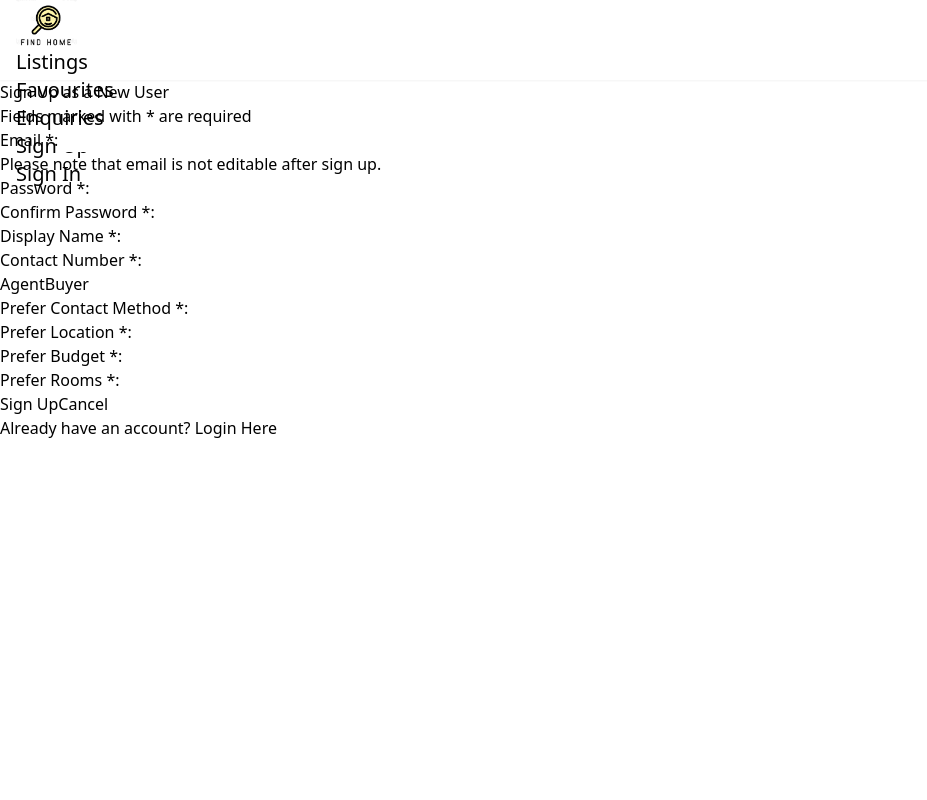
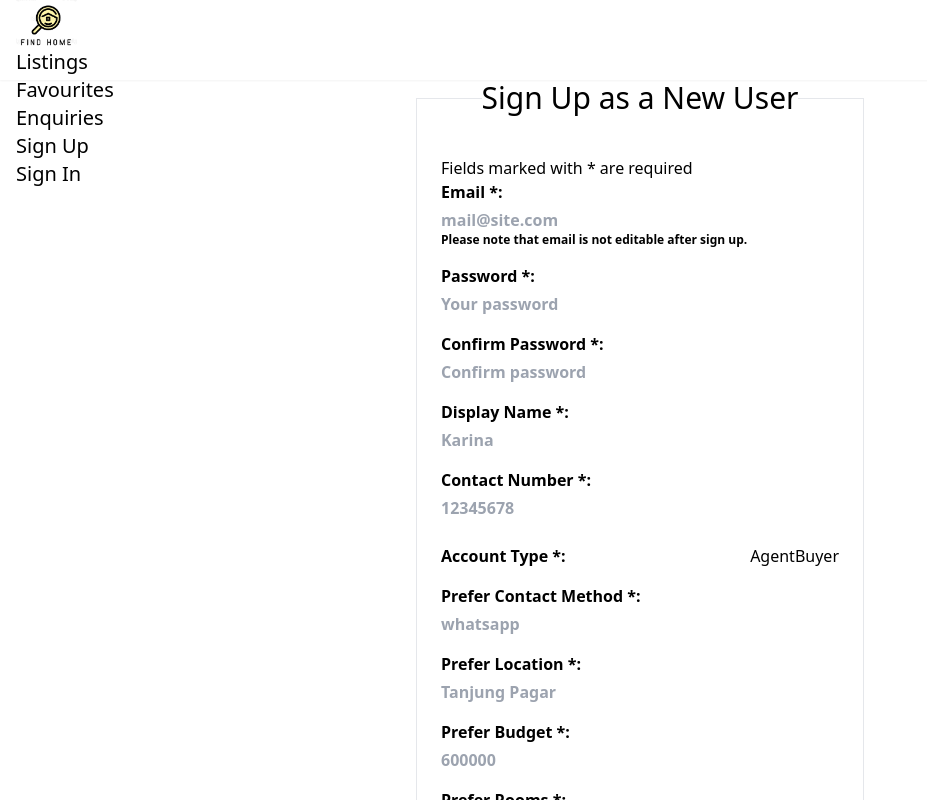
Before and after one commit to Joanne-000/FindHome, a React (Vite) app in the folder frontend/: page /signup in a window 1280 px wide. Shown: the top 800 px of the page, without its empty margins (0-927 px from the left). Built offline with nearby package versions, Linux system fonts and the light colour scheme.

Commit message:
feat: add css styling

```diff
--- a/frontend/src/components/FavPage.jsx
+++ b/frontend/src/components/FavPage.jsx
@@ -63,9 +63,14 @@ const FavPage = () =>{
     return(
     <>
       <p>{message}</p>
+      <div className="flex w-full flex-col lg:flex-row">
+<div className="card bg-base-300 rounded-box grid h-full w-full lg:w-1/4 place-items-center">content</div>
+<div className="divider lg:divider-horizontal"></div>
+      <div className="card bg-base-300 rounded-box grid h-full w-full lg:w-3/4 place-items-center">
+      <div className="flex flex-wrap justify-center gap-4 p-4">
       {data && data.map((item)=>(
-          <div key={item.id}>
-            <div>
+          <div key={item.id}  className="card bg-base-200 w-96 m-3 shadow-sm">
+          <div className="h-48 w-full overflow-hidden rounded-t-md">
             <Swiper
               slidesPerView={1}
               spaceBetween={30}
@@ -75,14 +80,15 @@ const FavPage = () =>{
               }}
               navigation={true}
               modules={[Pagination, Navigation]}
-              className="mySwiper"
+              className="h-full w-full"
               >
               {(item.images).map((image)=>(
-              <SwiperSlide ><img width="500px" height="500px" key={image.id} src={image.imageurl} alt={item.propertyname}></img></SwiperSlide>
+              <SwiperSlide ><img className="h-full w-full object-cover" key={image.id} src={image.imageurl} alt={item.propertyname}></img></SwiperSlide>
             ))}
             </Swiper>
             </div>
-            <div>
+            <div className="card-body">
+            <div className="card-title">
             {item.propertyname}
             </div>
             <div>
@@ -99,17 +105,22 @@ const FavPage = () =>{
             <div>
             {item.price}
             </div>
+            <div className="card-actions justify-end">
             <div>
-            <div>
-            <button name="detBtn" type="button" id={item.id} onClick={() => navigate(`/listings/${item.id}`)}>See details</button>
+            <button className="btn btn-warning" name="detBtn" type="button" id={item.id} onClick={() => navigate(`/listings/${item.id}`)}>See details</button>
             </div>
             {user &&
             <div>
-            <button name="favBtn" type="button" id={item.id} onClick={handleFav}>Fav</button>
+            <button className="btn btn-warning" name="favBtn" type="button" id={item.id} onClick={handleFav}>Fav</button>
             </div>}
+            </div>
             </div>
           </div>
       ))}
+      </div>
+      </div>
+      </div>
+
       </>
     )
 }
--- a/frontend/src/components/SignInForm.jsx
+++ b/frontend/src/components/SignInForm.jsx
@@ -88,6 +88,8 @@ const SignInForm = () => {
           <div className="field">
             <label >Email:</label>
             <input
+              className="input validator"
+              placeholder="mail@site.com"
               type="email"
               autoComplete="off"
               id="email"
@@ -96,6 +98,7 @@ const SignInForm = () => {
               onChange={handleChange}
               required
             />
+            <div className="validator-hint">Enter valid email address</div>
           </div>
           <div >
             <label >Password:</label>
--- a/frontend/src/components/UserDetailForm.jsx
+++ b/frontend/src/components/UserDetailForm.jsx
@@ -171,16 +171,23 @@ const UserDetailForm = ({userId}) => {
 
   return (
     <>
-    <div>
-      <h1>
+      <div className="flex justify-center items-center min-h-screen">
+      <fieldset className="bg-base-200 border-base-300 rounded-box border p-6 w-full max-w-md mx-auto">
+      <legend className="fieldset-legend text-3xl text-center">
         {isEditing ? "Edit your Profile" : "Sign Up as a New User"}
-      </h1>
+      </legend>
+      <div>
+      <p className="pb-4 text-xl text-center text-red-500">{message?<span className="font-bold">Warning: </span>:""}{message}</p>
+      </div>
+      <div>
       <p >Fields marked with * are required</p>
-      <p>{message}</p>
+      </div>
       <form onSubmit={handleSubmit}>
-      <div >
-              <label>Email *:
+          <div className="form-control mb-4">
+          <label className="label flex flex-col items-start font-semibold">Email *:
               <input
+                className="input validator input-bordered mt-1 w-full"
+                placeholder="mail@site.com"
                 type="email"
                 id="email"
                 value={email}
@@ -189,14 +196,15 @@ const UserDetailForm = ({userId}) => {
                 disabled={isEditing? true : false}
                 required
                 />
-                <p>Please note that email is not editable after sign up.</p>
+              <span className="text-xs">Please note that email is not editable after sign up.</span>
               </label>
             </div>
         {isEditing && (
           <>
-          <div >
-          <label >Account Type *:
+          <div className="form-control mb-4">
+          <label className="label flex flex-col items-start font-semibold" >Account Type *:
           <input
+          className="input input-bordered mt-1 w-full"
             type="text"
             id="userrole"
             value={userrole}
@@ -205,9 +213,10 @@ const UserDetailForm = ({userId}) => {
             />
           </label>
         </div>
-            <div >
-        <label >Account Status *:
+        <div className="form-control mb-4">
+        <label className="label flex flex-col items-start font-semibold" >Account Status *:
         <input
+        className="input input-bordered mt-1 w-full"
           type="text"
           id="isactive"
           value={isactive}
@@ -219,9 +228,10 @@ const UserDetailForm = ({userId}) => {
           </>)}
         {!isEditing && (
           <>
-            <div>
-              <label >Password *:
+          <div className="form-control mb-4">
+          <label className="label flex flex-col items-start font-semibold" >Password *:
               <input
+              className="input input-bordered mt-1 w-full" placeholder="Your password"
                 type="password"
                 id="password"
                 value={password}
@@ -231,9 +241,10 @@ const UserDetailForm = ({userId}) => {
               />
             </label>
             </div>
-            <div >
-              <label >Confirm Password *:
+            <div className="form-control mb-4">
+            <label className="label flex flex-col items-start font-semibold" >Confirm Password *:
               <input
+              className="input input-bordered mt-1 w-full" placeholder="Confirm password"
                 type="password"
                 id="passwordconf"
                 value={passwordconf}
@@ -245,9 +256,10 @@ const UserDetailForm = ({userId}) => {
             </div>
             </>
         )}
-        <div >
-          <label >Display Name *:
+          <div className="form-control mb-4">
+          <label className="label flex flex-col items-start font-semibold" >Display Name *:
           <input
+          className="input input-bordered mt-1 w-full" placeholder="Karina"
             type="text"
             id="displayname"
             value={displayname}
@@ -256,9 +268,10 @@ const UserDetailForm = ({userId}) => {
           />
           </label>
         </div>
-        <div >
-          <label >Contact Number *:
+        <div className="form-control mb-4">
+        <label className="label flex flex-col items-start font-semibold" >Contact Number *:
           <input
+          className="input input-bordered mt-1 w-full" placeholder="12345678"
             type="text"
             id="contactnumber"
             value={contactnumber}
@@ -269,19 +282,24 @@ const UserDetailForm = ({userId}) => {
         </div>
         {!isEditing && (
 
-        <div >
-        <button type="button" onClick={() => handleRoleChange("agent")}>
-        Agent
-      </button>
-      <button type="button" onClick={() => handleRoleChange("buyer")}>
-        Buyer
-      </button>
+        <div className="pt-2 pb-4 flex flex-row justify-between">
+        <label className="label font-semibold" >Account Type *:
+        </label>
+        <div className="flex flex-row justify-between">
+          <button type="button" className="btn btn-lg" onClick={() => handleRoleChange("agent")}>
+            Agent
+          </button>
+          <button type="button" className="btn btn-lg" onClick={() => handleRoleChange("buyer")}>
+            Buyer
+          </button>
+          </div>
         </div>)}
         {userrole === "agent" ?
         <>
-        <div >
-          <label >License Id *:
+          <div className="form-control mb-4">
+          <label className="label flex flex-col items-start font-semibold" >License Id *:
           <input
+          className="input input-bordered mt-1 w-full" placeholder="T2555412R"
             type="text"
             id="licenseid"
             value={licenseid}
@@ -290,9 +308,10 @@ const UserDetailForm = ({userId}) => {
             />
           </label>
         </div>
-        <div >
-          <label >Profile Photo *:
+        <div className="form-control mb-4">
+        <label className="label flex flex-col items-start font-semibold" >Profile Photo *:
           <textarea
+          className="textarea h-24  textarea-bordered mt-1 w-full" placeholder="https://img.abc123image.jpg"
             type="url"
             id="profilephoto"
             value={profilephoto}
@@ -304,9 +323,10 @@ const UserDetailForm = ({userId}) => {
         </>
         :
         <>
-        <div >
-          <label >Prefer Contact Method *:
+          <div className="form-control mb-4">
+          <label className="label flex flex-col items-start font-semibold" >Prefer Contact Method *:
           <input
+          className="input input-bordered mt-1 w-full" placeholder="whatsapp"
             type="text"
             id="prefercontactmethod"
             value={prefercontactmethod}
@@ -315,9 +335,10 @@ const UserDetailForm = ({userId}) => {
             />
           </label>
         </div>
-        <div >
-          <label >Prefer Location *:
+        <div className="form-control mb-4">
+        <label className="label flex flex-col items-start font-semibold" >Prefer Location *:
           <input
+          className="input input-bordered mt-1 w-full" placeholder="Tanjung Pagar"
             type="text"
             id="preferlocation"
             value={preferlocation}
@@ -326,9 +347,10 @@ const UserDetailForm = ({userId}) => {
             />
           </label>
         </div>
-        <div >
-          <label >Prefer Budget *:
+        <div className="form-control mb-4">
+        <label className="label flex flex-col items-start font-semibold" >Prefer Budget *:
           <input
+          className="input input-bordered mt-1 w-full" placeholder="600000"
             type="number"
             id="preferbudget"
             value={preferbudget}
@@ -337,9 +359,10 @@ const UserDetailForm = ({userId}) => {
             />
           </label>
         </div>
-        <div >
-          <label >Prefer Rooms *:
+        <div className="form-control mb-4">
+        <label className="label flex flex-col items-start font-semibold" >Prefer Rooms *:
           <input
+          className="input input-bordered mt-1 w-full" placeholder="3"
             type="number"
             id="preferrooms"
             value={preferrooms}
@@ -351,37 +374,38 @@ const UserDetailForm = ({userId}) => {
         </>
         }
         {isEditing ? (
-          <div >
-            <button type="submit" >
+          <div className="label pt-2 pt-4 flex flex-row justify-center">
+            <button type="submit" className="btn" >
               Update Profile
             </button>
-            <button type="button" onClick={handleDelete} disabled={isDeleting }>
+            <button type="button" className="btn" onClick={handleDelete} disabled={isDeleting }>
               Delete Profile
             </button>
-            <button  type="button" onClick={() => navigate("/")}>
+            <button  type="button" className="btn" onClick={() => navigate("/")}>
               Cancel
             </button>
           </div>
         ) : (
-          <div >
-            <button
-              type="submit"
-            >
+          <div className="label pt-2 pt-4 flex flex-row justify-center">
+            <button type="submit" className="btn btn-lg btn-neutral" >
               Sign Up
             </button>
-            <button type="button" onClick={() => navigate("/")}>
+            <button type="button" className="btn" onClick={() => navigate("/")}>
               Cancel
             </button>
           </div>
         )}
       </form>
       {!isEditing && (
+        <div  className="pt-4 pt-4 ">
         <Link to="/login">
           Already have an account? Login Here
         </Link>
+        </div>
       )}
+    </fieldset>
     </div>
-    </>
+  </>
   );
 };
 
```
Also changed, not shown: 1 other file (tests, documents, lock files or other folders).
